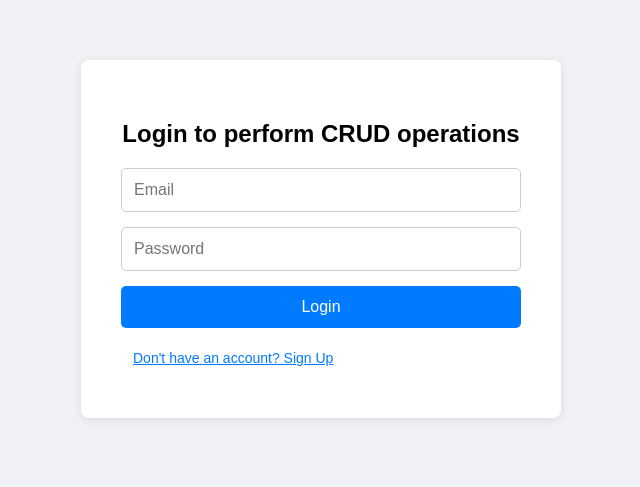
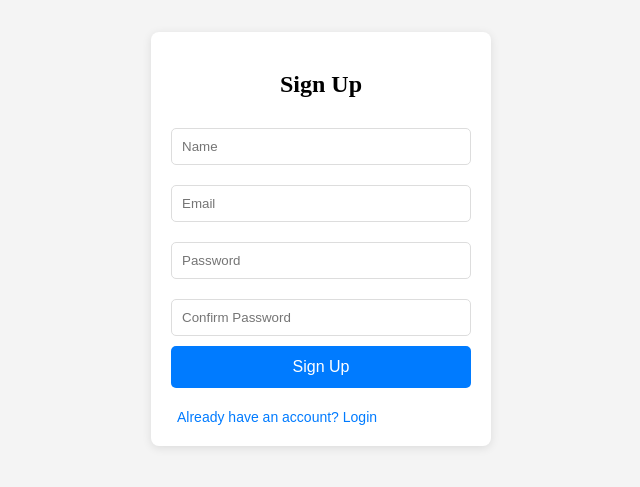
Before and after one commit to Devanshi-ksolves/Crud-app-Frontend, a React (Create React App) app: page /signup in a window 1280 px wide. Shown: the part 161-648 px from the top of the page, without its empty margins (319-959 px from the left). Built offline with nearby package versions, Linux system fonts and the light colour scheme.

Commit message:
Integrated foregt-password and reset-password-api

```diff
--- a/src/App.css
+++ b/src/App.css
@@ -1,49 +1,37 @@
+/* style.css */
 body {
-  font-family: Arial, sans-serif;
-  background-color: #f0f2f5;
-  margin: 0;
-  padding: 0;
-}
-
-.auth-container {
   display: flex;
   justify-content: center;
   align-items: center;
   height: 100vh;
+  margin: 0;
+  background-color: #f4f4f4;
 }
 
 .auth-form {
-  background-color: #ffffff;
-  padding: 40px;
+  background: white;
+  padding: 20px;
   border-radius: 8px;
   box-shadow: 0 2px 10px rgba(0, 0, 0, 0.1);
-  width: 400px; /* Adjust as needed */
+  width: 300px;
 }
 
-h2 {
+.auth-title {
   margin-bottom: 20px;
   text-align: center;
 }
 
-form {
-  display: flex;
-  flex-direction: column;
+.auth-input {
+  width: 100%;
+  padding: 10px;
+  margin: 10px 0;
+  border: 1px solid #ddd;
+  border-radius: 5px;
+  box-sizing: border-box;
 }
 
-input {
-  margin-bottom: 15px;
-  padding: 12px;
-  border: 1px solid #ccc;
-  border-radius: 5px;
-  font-size: 16px;
-}
-
-input:focus {
-  border-color: #007bff;
-  outline: none;
-}
-
-button {
+.auth-button {
+  width: 100%;
   padding: 12px;
   background-color: #007bff;
   color: white;
@@ -51,34 +39,81 @@ button {
   border-radius: 5px;
   cursor: pointer;
   font-size: 16px;
-  transition: background-color 0.3s;
 }
 
-button:hover {
+.auth-button:hover {
   background-color: #0056b3;
 }
 
 .switch-button {
-  margin-top: 10px;
+  margin-top: 20px;
   background: none;
   border: none;
   color: #007bff;
   cursor: pointer;
-  text-decoration: underline;
   font-size: 14px;
+  text-align: center;
 }
 
 .switch-button:hover {
-  text-decoration: none;
+  text-decoration: underline;
 }
 
 .error {
   color: red;
-  font-size: 0.875em;
-  margin-top: 5px;
-  margin-bottom: 15px;
+  font-size: 12px;
+  text-align: left;
 }
 
-.error strong {
-  font-weight: bold;
+.reset-password-container {
+  display: flex;
+  flex-direction: column;
+  justify-content: center;
+  align-items: center;
+  width: 100%;
+  max-width: 400px;
+  margin: 0 auto;
+  padding: 20px;
+  border: 1px solid #ccc;
+  border-radius: 8px;
+  box-shadow: 0 4px 8px rgba(0, 0, 0, 0.1);
 }
+
+.reset-password-container h2 {
+  margin-bottom: 20px;
+  font-size: 24px;
+  text-align: center;
+}
+
+.reset-password-container input {
+  width: 100%;
+  padding: 10px;
+  margin: 10px 0;
+  border: 1px solid #ccc;
+  border-radius: 4px;
+}
+
+.reset-password-container button {
+  width: 100%;
+  padding: 10px;
+  border: none;
+  border-radius: 4px;
+  background-color: #007bff;
+  color: white;
+  font-size: 16px;
+  cursor: pointer;
+}
+
+.reset-password-container button:disabled {
+  background-color: #ccc;
+}
+
+.reset-password-container .error {
+  color: red;
+  margin-top: 10px;
+}
+
+.reset-password-container .success {
+  color: green;
+  margin-top: 10px;
+}
--- a/src/App.js
+++ b/src/App.js
@@ -1,11 +1,11 @@
 import React from "react";
-import AuthForm from "./Components/Auth.js";
-import "./App.css";
+import AppRouter from "./AppRouter";
+import './App.css';  // Include the CSS file
 
 const App = () => {
   return (
     <div className="App">
-      <AuthForm />
+      <AppRouter />
     </div>
   );
 };
--- /dev/null
+++ b/src/AppRouter.js
@@ -0,0 +1,25 @@
+import React from "react";
+import {
+  BrowserRouter as Router,
+  Route,
+  Routes,
+  Navigate,
+} from "react-router-dom";
+import LoginForm from "./Components/Login";
+import SignupForm from "./Components/signUp";
+import ForgotPasswordForm from "./Components/ForgotPasswordForm";
+
+const AppRouter = () => {
+  return (
+    <Router>
+      <Routes>
+        <Route path="/" element={<Navigate to="/login" replace />} />
+        <Route path="/login" element={<LoginForm />} />
+        <Route path="/signup" element={<SignupForm />} />
+        <Route path="/forgot-password" element={<ForgotPasswordForm />} />
+      </Routes>
+    </Router>
+  );
+};
+
+export default AppRouter;
--- a/src/Components/Auth.js
+++ /dev/null
@@ -1,25 +0,0 @@
-import React, { useState } from "react";
-import LoginForm from "./Login";
-import SignupForm from "./signUp";
-
-const AuthForm = () => {
-  const [isLogin, setIsLogin] = useState(true);
-
-  return (
-    <div className="auth-container">
-      <div className="auth-form">
-        <h2>
-          {isLogin ? "Login to perform CRUD operations" : "Create an account"}
-        </h2>
-        {isLogin ? <LoginForm /> : <SignupForm />}
-        <button className="switch-button" onClick={() => setIsLogin(!isLogin)}>
-          {isLogin
-            ? "Don't have an account? Sign Up"
-            : "Already have an account? Login"}
-        </button>
-      </div>
-    </div>
-  );
-};
-
-export default AuthForm;
--- /dev/null
+++ b/src/Components/ForgotPasswordForm.js
@@ -0,0 +1,93 @@
+import React, { useState } from "react";
+import { requestOtp, resetPassword } from "../api/api";
+import { Messages } from "../utils/Messages";
+
+
+const ForgetPassword = () => {
+  const [email, setEmail] = useState("");
+  const [otp, setOtp] = useState("");
+  const [newPassword, setNewPassword] = useState("");
+  const [otpSent, setOtpSent] = useState(false);
+  const [errorMessage, setErrorMessage] = useState("");
+  const [successMessage, setSuccessMessage] = useState("");
+  const [isLoading, setIsLoading] = useState(false);
+
+  const handleSendOtp = async (e) => {
+    e.preventDefault();
+    setIsLoading(true);
+    setErrorMessage("");
+    setSuccessMessage("");
+
+    try {
+      await requestOtp(email);
+      setOtpSent(true);
+      setSuccessMessage("OTP sent to your email!");
+    } catch (error) {
+      setErrorMessage("Failed to send OTP: " + error.message);
+    } finally {
+      setIsLoading(false);
+    }
+  };
+
+  const handleResetPassword = async (e) => {
+    e.preventDefault();
+    setIsLoading(true);
+    setErrorMessage("");
+    setSuccessMessage("");
+
+    try {
+      await resetPassword(email, otp, newPassword);
+      setSuccessMessage(Messages.reset.success);
+    } catch (error) {
+      setErrorMessage(Messages.reset.error + error.message);
+    } finally {
+      setIsLoading(false);
+    }
+  };
+
+  return (
+    <div className="reset-password-container">
+      <h2>Forget Password</h2>
+      {!otpSent ? (
+        <form onSubmit={handleSendOtp}>
+          <input
+            type="email"
+            placeholder="Enter your email"
+            value={email}
+            onChange={(e) => setEmail(e.target.value)}
+            required
+          />
+          <button type="submit" disabled={isLoading}>
+            {isLoading ? "Sending..." : "Send OTP"}
+          </button>
+          {errorMessage && <div className="error">{errorMessage}</div>}
+          {successMessage && <div className="success">{successMessage}</div>}
+        </form>
+      ) : (
+        <form onSubmit={handleResetPassword}>
+          <input
+            type="text"
+            placeholder="Enter OTP"
+            value={otp}
+            onChange={(e) => setOtp(e.target.value)}
+            required
+          />
+          <input
+            type="password"
+            placeholder="Enter new password"
+            value={newPassword}
+            onChange={(e) => setNewPassword(e.target.value)}
+            required
+          />
+          <button type="submit" disabled={isLoading}>
+            {isLoading ? "Resetting..." : "Reset Password"}
+          </button>
+          {errorMessage && <div className="error">{errorMessage}</div>}
+          {successMessage && <div className="success">{successMessage}</div>}
+        </form>
+      )}
+    </div>
+  );
+};
+
+export default ForgetPassword;
--- a/src/Components/Login.js
+++ b/src/Components/Login.js
@@ -1,3 +1,4 @@
+
 import React from "react";
 import { useFormik } from "formik";
 import * as Yup from "yup";
@@ -19,8 +20,7 @@ const LoginForm = () => {
     onSubmit: async (values) => {
       try {
         const response = await login(values);
-        localStorage.setItem("token", response.token); // Store token
-        // Handle successful login (e.g., redirect to dashboard)
+        localStorage.setItem("token", response.token);
         alert("Login successful!");
       } catch (error) {
         console.error("Login error", error);
@@ -30,26 +30,43 @@ const LoginForm = () => {
   });
 
   return (
-    <form onSubmit={formik.handleSubmit}>
+    <form onSubmit={formik.handleSubmit} className="auth-form">
+      <h2 className="auth-title">Login</h2>
       <input
         type="email"
         placeholder="Email"
         {...formik.getFieldProps("email")}
+        className="auth-input"
       />
       {formik.touched.email && formik.errors.email ? (
-        <div>{formik.errors.email}</div>
+        <div className="error">{formik.errors.email}</div>
       ) : null}
 
       <input
         type="password"
         placeholder="Password"
         {...formik.getFieldProps("password")}
+        className="auth-input"
       />
       {formik.touched.password && formik.errors.password ? (
-        <div>{formik.errors.password}</div>
+        <div className="error">{formik.errors.password}</div>
       ) : null}
 
-      <button type="submit">Login</button>
+      <button type="submit" className="auth-button">
+        Login
+      </button>
+      <button
+        className="switch-button"
+        onClick={() => alert("Navigate to Forgot Password")}
+      >
+        Forgot Password?
+      </button>
+      <button
+        className="switch-button"
+        onClick={() => alert("Switch to Sign Up")}
+      >
+        Don't have an account? Sign Up
+      </button>
     </form>
   );
 };
--- a/src/Components/signUp.js
+++ b/src/Components/signUp.js
@@ -26,8 +26,14 @@ const SignupForm = () => {
   });
 
   return (
-    <form onSubmit={formik.handleSubmit}>
-      <input type="text" placeholder="Name" {...formik.getFieldProps("name")} />
+    <form onSubmit={formik.handleSubmit} className="auth-form">
+      <h2 className="auth-title">Sign Up</h2>
+      <input
+        type="text"
+        placeholder="Name"
+        {...formik.getFieldProps("name")}
+        className="auth-input"
+      />
       {formik.touched.name && formik.errors.name ? (
         <div className="error">{formik.errors.name}</div>
       ) : null}
@@ -36,6 +42,7 @@ const SignupForm = () => {
         type="email"
         placeholder="Email"
         {...formik.getFieldProps("email")}
+        className="auth-input"
       />
       {formik.touched.email && formik.errors.email ? (
         <div className="error">{formik.errors.email}</div>
@@ -45,6 +52,7 @@ const SignupForm = () => {
         type="password"
         placeholder="Password"
         {...formik.getFieldProps("password")}
+        className="auth-input"
       />
       {formik.touched.password && formik.errors.password ? (
         <div className="error">{formik.errors.password}</div>
@@ -54,12 +62,21 @@ const SignupForm = () => {
         type="password"
         placeholder="Confirm Password"
         {...formik.getFieldProps("confirmPassword")}
+        className="auth-input"
       />
       {formik.touched.confirmPassword && formik.errors.confirmPassword ? (
         <div className="error">{formik.errors.confirmPassword}</div>
       ) : null}
 
-      <button type="submit">Sign Up</button>
+      <button type="submit" className="auth-button">
+        Sign Up
+      </button>
+      <button
+        className="switch-button"
+        onClick={() => alert("Switch to Login")}
+      >
+        Already have an account? Login
+      </button>
     </form>
   );
 };
--- a/src/api/api.js
+++ b/src/api/api.js
@@ -42,3 +42,17 @@ export const updateUser = async (id, userData) => {
 export const deleteUser = async (id) => {
   return fetchAPI(`/${id}`, "DELETE");
 };
+
+// Request OTP for forgot password
+export const requestOtp = async (email) => {
+  return fetchAPI("/forgot-password", "POST", { email });
+};
+
+// Validate OTP and reset password
+export const resetPassword = async (email, otp, newPassword) => {
+  return fetchAPI("/validate-otp", "POST", {
+    email,
+    otp,
+    newPassword,
+  });
+};
--- a/src/utils/Messages.js
+++ b/src/utils/Messages.js
@@ -18,4 +18,9 @@ export const Messages = {
     required: "Email and password are required.",
     invalidCredentials: "Invalid email or password.",
   },
+  reset:{
+    success:"Password reset successful!",
+    error:"Error Reseting Password !"
+
+  }
 };
```
